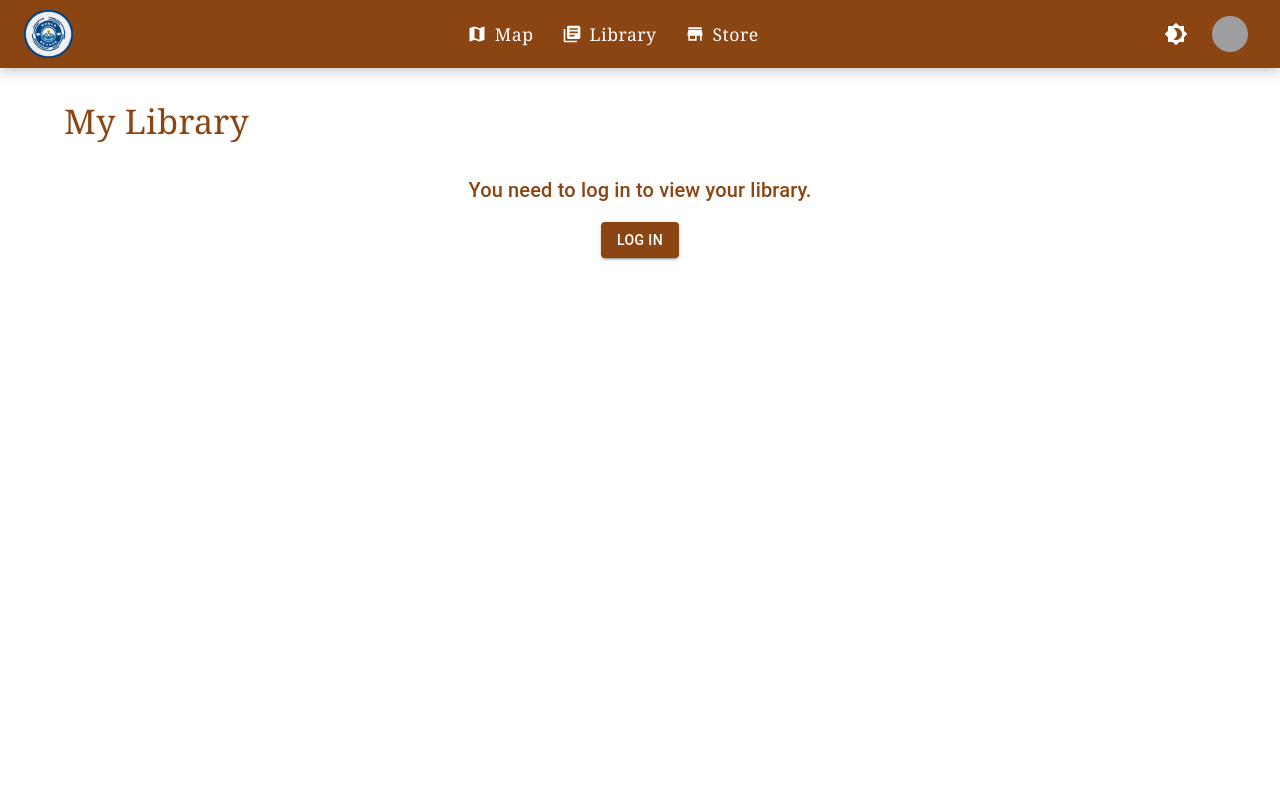
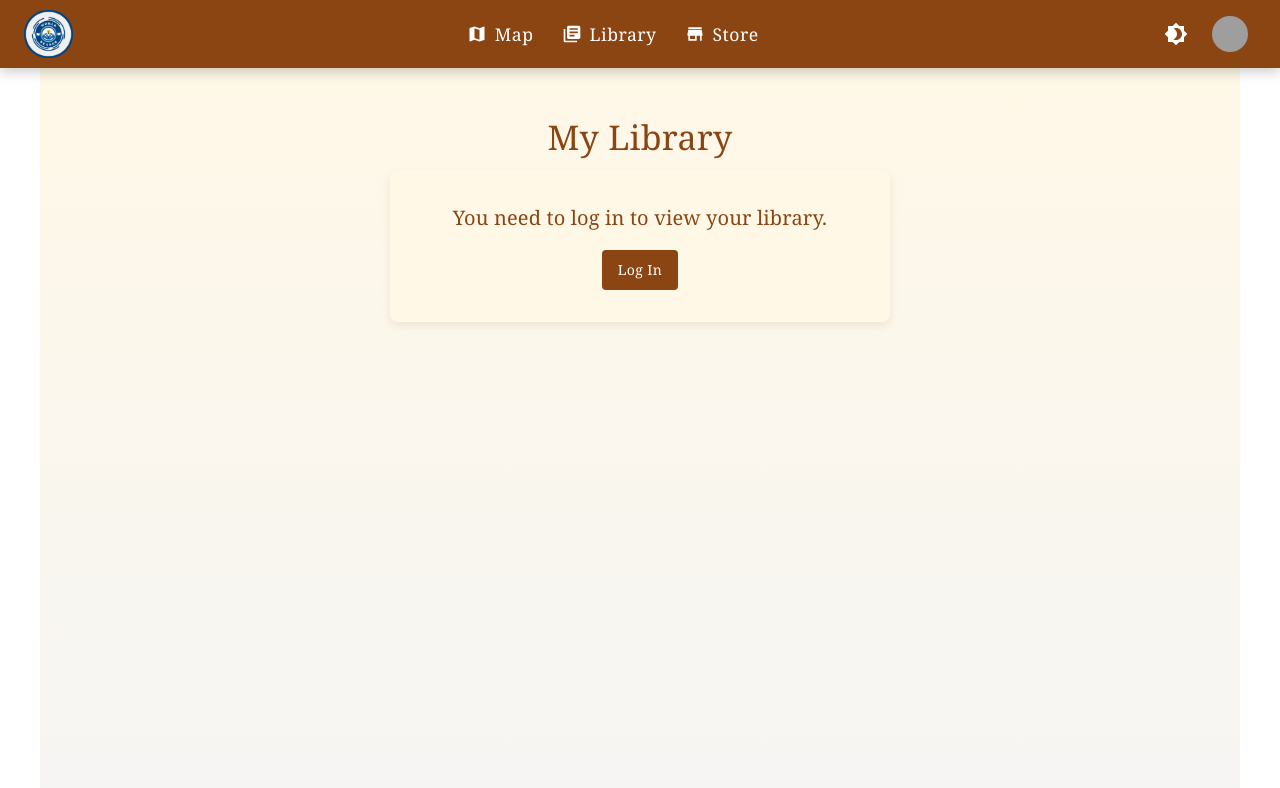
Before and after one commit to Allan0092/WorldReaderFrontend, a React (Vite) app: page /library in a window 1280 px wide. Shown: the top 788 px of the page. Built offline with nearby package versions, Linux system fonts and the light colour scheme; grey boxes are pictures that could not be loaded.

Commit message:
little redesign

```diff
--- a/src/core/public/library/LibraryPage.jsx
+++ b/src/core/public/library/LibraryPage.jsx
@@ -1,3 +1,4 @@
+import LibraryBooksIcon from "@mui/icons-material/LibraryBooks";
 import {
   Box,
   Button,
@@ -6,12 +7,63 @@ import {
   CardMedia,
   Container,
   Grid,
+  Paper,
   Typography,
 } from "@mui/material";
+import { styled } from "@mui/material/styles";
 import React from "react";
 import { useNavigate } from "react-router-dom";
-import { useAuth } from "../../../App";
-import { useGetUserLibrary } from "../../private/query";
+import { useAuth } from "../../../App"; // Adjust path
+import { useGetUserLibrary } from "../../private/query"; // Adjust path
+
+// Styled components for a professional look
+const LibraryContainer = styled(Container)(({ theme }) => ({
+  paddingTop: theme.spacing(6),
+  paddingBottom: theme.spacing(6),
+  background: "linear-gradient(180deg, #FFF8E7 0%, #F5F5F5 100%)", // Subtle parchment gradient
+  minHeight: "100vh",
+}));
+
+const LibraryCard = styled(Card)(({ theme }) => ({
+  borderRadius: theme.shape.borderRadius * 2,
+  boxShadow: "0 6px 12px rgba(139, 69, 19, 0.1)",
+  transition: "transform 0.2s ease-in-out, box-shadow 0.2s ease-in-out",
+  "&:hover": {
+    transform: "translateY(-4px)",
+    boxShadow: "0 12px 24px rgba(139, 69, 19, 0.2)",
+  },
+  overflow: "hidden",
+}));
+
+const CardTitle = styled(Typography)(({ theme }) => ({
+  fontFamily: "Georgia, serif",
+  color: "#8B4513",
+  fontWeight: 600,
+  fontSize: "1.25rem",
+  marginBottom: theme.spacing(1),
+}));
+
+const ReadButton = styled(Button)(({ theme }) => ({
+  backgroundColor: "#8B4513",
+  color: "white",
+  "&:hover": {
+    backgroundColor: "#A0522D",
+  },
+  borderRadius: theme.shape.borderRadius,
+  padding: theme.spacing(1, 2),
+  textTransform: "none",
+  fontFamily: "Georgia, serif",
+}));
+
+const EmptyStatePaper = styled(Paper)(({ theme }) => ({
+  padding: theme.spacing(4),
+  textAlign: "center",
+  backgroundColor: "#FFF8E7",
+  borderRadius: theme.shape.borderRadius * 2,
+  boxShadow: "0 4px 8px rgba(139, 69, 19, 0.1)",
+  maxWidth: 500,
+  margin: "0 auto",
+}));
 
 const LibraryPage = () => {
   const { isAuthenticated, user } = useAuth();
@@ -25,87 +77,110 @@ const LibraryPage = () => {
 
   if (!isAuthenticated) {
     return (
-      <Container maxWidth="lg" sx={{ py: 4 }}>
+      <LibraryContainer maxWidth="lg">
         <Typography
           variant="h4"
           gutterBottom
-          sx={{ fontFamily: "Georgia, serif", color: "#8B4513" }}
+          sx={{
+            fontFamily: "Georgia, serif",
+            color: "#8B4513",
+            textAlign: "center",
+          }}
         >
           My Library
         </Typography>
-        <Box sx={{ textAlign: "center", mt: 4 }}>
-          <Typography variant="h6" sx={{ color: "#8B4513", mb: 2 }}>
+        <EmptyStatePaper elevation={3}>
+          <Typography
+            variant="h6"
+            sx={{ color: "#8B4513", mb: 2, fontFamily: "Georgia, serif" }}
+          >
             You need to log in to view your library.
           </Typography>
-          <Button
-            variant="contained"
-            sx={{
-              bgcolor: "#8B4513",
-              color: "white",
-              "&:hover": { bgcolor: "#A0522D" },
-            }}
-            onClick={() => navigate("/login")}
-          >
-            Log In
-          </Button>
-        </Box>
-      </Container>
+          <ReadButton onClick={() => navigate("/login")}>Log In</ReadButton>
+        </EmptyStatePaper>
+      </LibraryContainer>
     );
   }
 
   if (isLoading) {
     return (
-      <Container maxWidth="lg" sx={{ py: 4 }}>
+      <LibraryContainer maxWidth="lg">
         <Typography
           variant="h4"
           gutterBottom
-          sx={{ fontFamily: "Georgia, serif", color: "#8B4513" }}
+          sx={{
+            fontFamily: "Georgia, serif",
+            color: "#8B4513",
+            textAlign: "center",
+          }}
         >
           My Library
         </Typography>
-        <Box>Loading your library...</Box>
-      </Container>
+        <Box sx={{ textAlign: "center", color: "#8B4513" }}>
+          Loading your library...
+        </Box>
+      </LibraryContainer>
     );
   }
 
   if (error) {
     return (
-      <Container maxWidth="lg" sx={{ py: 4 }}>
+      <LibraryContainer maxWidth="lg">
         <Typography
           variant="h4"
           gutterBottom
-          sx={{ fontFamily: "Georgia, serif", color: "#8B4513" }}
+          sx={{
+            fontFamily: "Georgia, serif",
+            color: "#8B4513",
+            textAlign: "center",
+          }}
         >
           My Library
         </Typography>
-        <Box>Error loading library: {error.message}</Box>
-      </Container>
+        <Box sx={{ textAlign: "center", color: "#8B4513" }}>
+          Error loading library: {error.message}
+        </Box>
+      </LibraryContainer>
     );
   }
 
   return (
-    <Container maxWidth="lg" sx={{ py: 4 }}>
+    <LibraryContainer maxWidth="lg">
       <Typography
         variant="h4"
         gutterBottom
-        sx={{ fontFamily: "Georgia, serif", color: "#8B4513" }}
+        sx={{
+          fontFamily: "Georgia, serif",
+          color: "#8B4513",
+          textAlign: "center",
+        }}
       >
         My Library
       </Typography>
       {libraryBooks.length === 0 ? (
-        <Box sx={{ textAlign: "center", mt: 4 }}>
-          <Typography variant="h6" sx={{ color: "#8B4513" }}>
-            Your library is empty. Add books from the store to start reading!
+        <EmptyStatePaper elevation={3}>
+          <LibraryBooksIcon sx={{ fontSize: 60, color: "#8B4513", mb: 2 }} />
+          <Typography
+            variant="h6"
+            sx={{ color: "#8B4513", mb: 2, fontFamily: "Georgia, serif" }}
+          >
+            Your library is empty.
           </Typography>
-        </Box>
+          <Typography variant="body1" sx={{ color: "#5D4037", mb: 2 }}>
+            Add books from the store to start reading!
+          </Typography>
+          <ReadButton onClick={() => navigate("/store")}>
+            Visit Store
+          </ReadButton>
+        </EmptyStatePaper>
       ) : (
         <Grid container spacing={3}>
           {libraryBooks.map((book) => (
             <Grid item xs={12} sm={6} md={4} key={book._id}>
-              <Card>
+              <LibraryCard>
                 <CardMedia
                   component="img"
-                  height="200"
+                  height="250"
                   image={
                     book.coverURL
                       ? `http://localhost:5000/${book.coverURL.replace(
@@ -115,20 +190,11 @@ const LibraryPage = () => {
                       : "/placeholder-cover.jpg"
                   }
                   alt={book.title}
-                  sx={{ objectFit: "cover" }}
+                  sx={{ objectFit: "cover", borderBottom: "1px solid #E0E0E0" }}
                 />
-                <CardContent>
-                  <Typography variant="h6" sx={{ color: "#8B4513" }}>
-                    {book.title}
-                  </Typography>
-                  <Button
-                    variant="contained"
-                    size="small"
-                    sx={{
-                      mt: 1,
-                      bgcolor: "#8B4513",
-                      "&:hover": { bgcolor: "#A0522D" },
-                    }}
+                <CardContent sx={{ textAlign: "center" }}>
+                  <CardTitle>{book.title}</CardTitle>
+                  <ReadButton
                     onClick={() =>
                       window.open(
                         `http://localhost:5000/${book.contentURL.replace(
@@ -139,15 +205,15 @@ const LibraryPage = () => {
                       )
                     }
                   >
-                    Read
-                  </Button>
+                    Read Now
+                  </ReadButton>
                 </CardContent>
-              </Card>
+              </LibraryCard>
             </Grid>
           ))}
         </Grid>
       )}
-    </Container>
+    </LibraryContainer>
   );
 };
 
```
